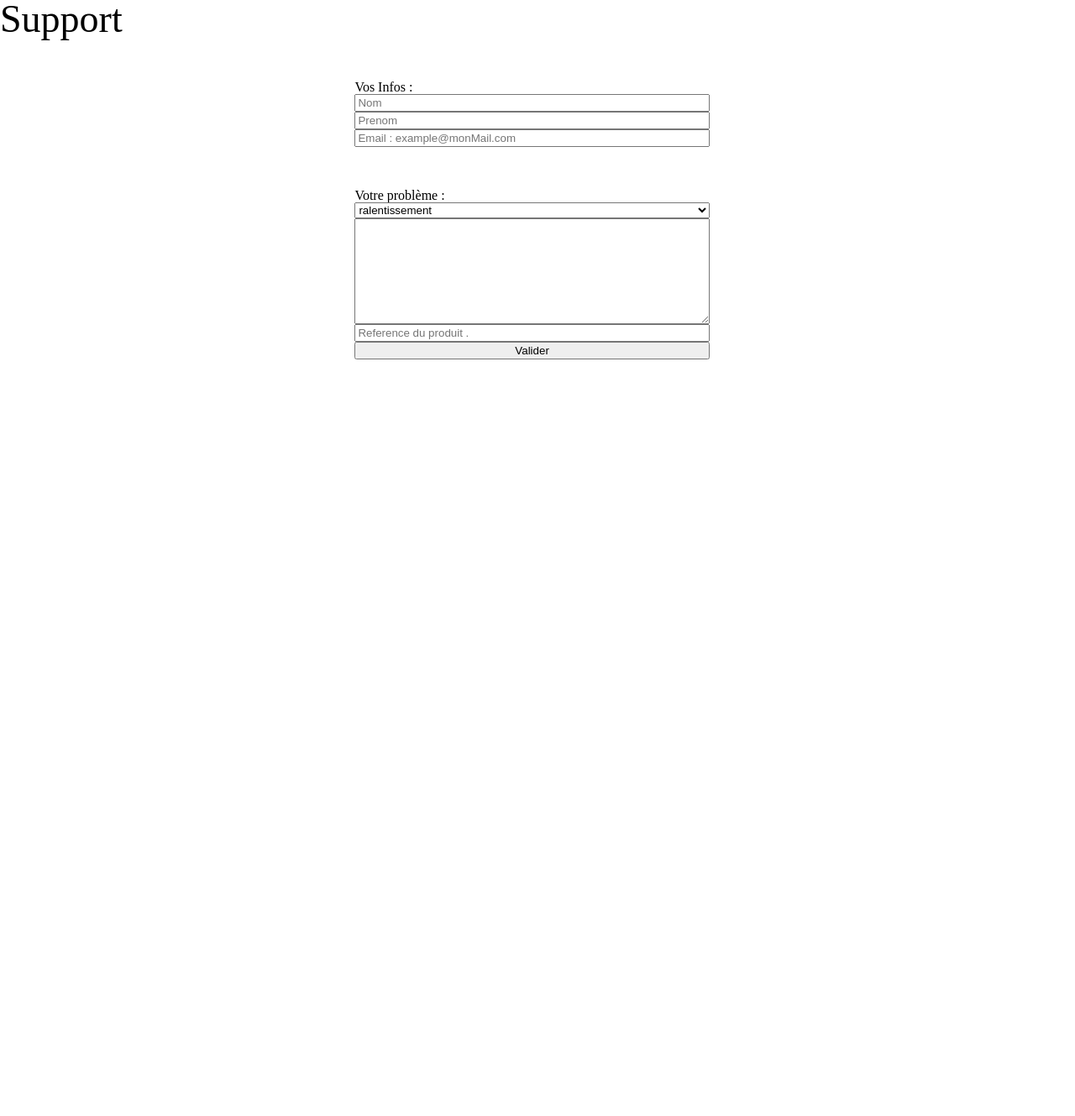
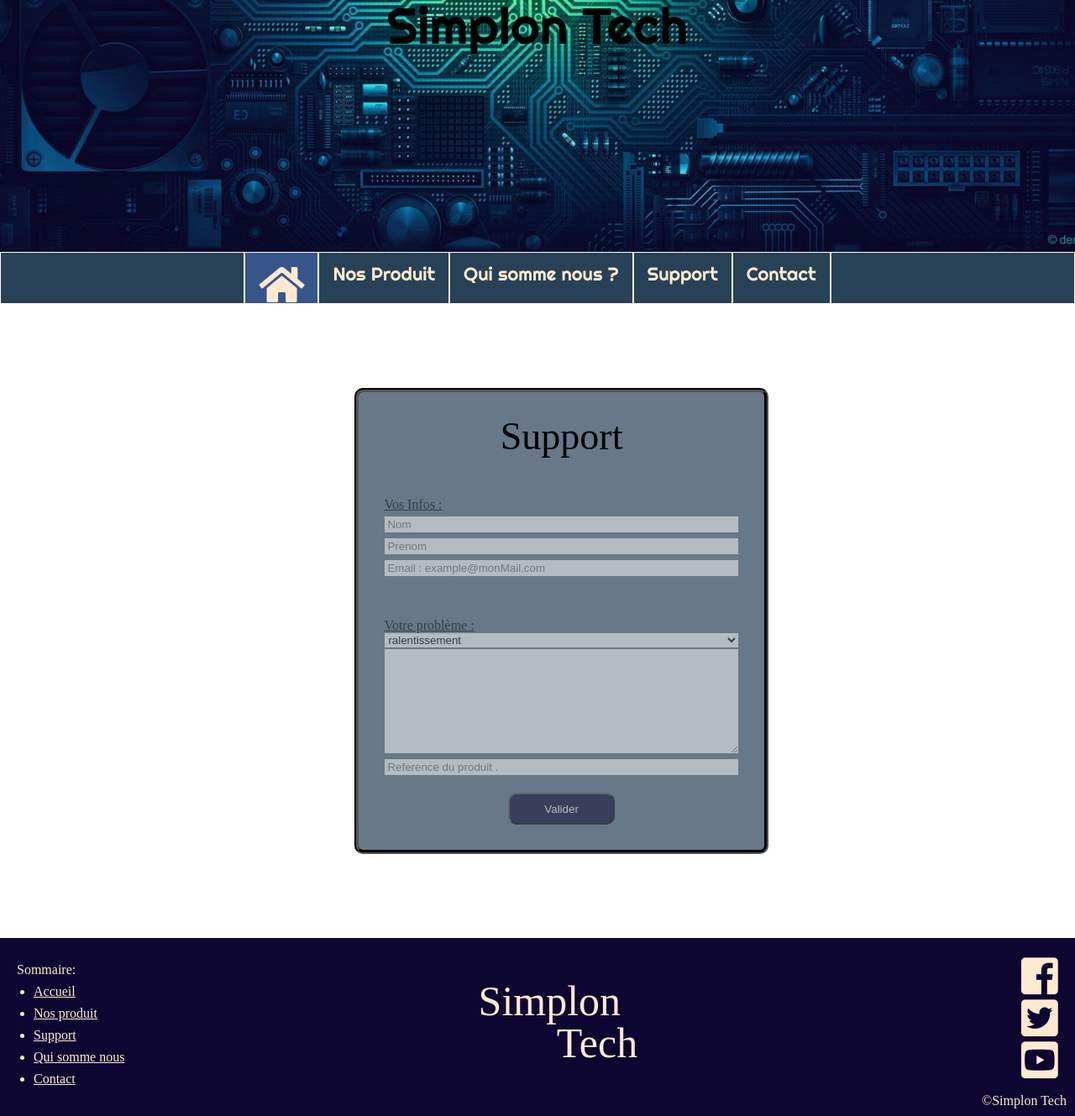
Before and after one commit to tmillot08/SimplonTech, a PHP site: page /html/support.html in a window 1280 px wide. Shown: the whole page at 84% size. Before the commit the page ends 428 px from the top, so only its background shows below. Run offline with PHP 8.4, Linux system fonts and the light colour scheme; some libraries are stand-ins or nearby versions.

Commit message:
Page support plus fix

```diff
--- a/css/header.css
+++ b/css/header.css
@@ -16,7 +16,7 @@
   font-size: 6rem;
 }
 
-ul {
+header ul {
     list-style-type: none;
     height: 60px;
     margin: 0;
@@ -29,13 +29,13 @@ ul {
     box-shadow: 1px 6px 8px #888888;
 }
 
-li {
+header li {
     height: 60px;
     float: left;
 }
 
 
-li a {
+header li a {
     height: 60px;
     display: block;
     color: #ffead0;
@@ -51,7 +51,7 @@ li a {
   border-left: 2px solid #ffead0;
 }
 
-li a:hover:not(.active){
+header li a:hover:not(.active){
     background-color: black;
 }
 
--- a/css/style.css
+++ b/css/style.css
@@ -30,11 +30,10 @@ footer{
   flex-direction: column;
   flex-wrap: wrap;
   position: absolute;
-  bottom: 0;
   background-color: #0D0630;
   color: #FFEAD0;
   min-width: 100%;
-   max-height: 270px;
+  max-height: 270px;
 }
 
 footer ul {
--- a/css/support.css
+++ b/css/support.css
@@ -1,5 +1,7 @@
-body *{
-
+.supportMain{
+  background-color: white;
+  padding-top: 50px;
+  padding-bottom: 50px;
 }
 
 form{
@@ -9,6 +11,17 @@ form{
   width: 33%;
   margin-left: 33%;
   margin-right: 33%;
+  margin-top: 50px;
+  margin-bottom: 50px;
+  padding: 30px;
+  background-color: rgba(39 ,65,86,0.7);
+  border-radius: 10px;
+  border: 5px groove black;
+  border-style: groove;
+}
+
+form h1{
+  margin: auto;
 }
 
 form fieldset{
@@ -17,3 +30,38 @@ form fieldset{
   justify-content: center;
   margin-top: 50px;
 }
+
+form input{
+  margin-top: 5px
+}
+
+form p{
+  text-decoration: underline;
+}
+
+form fieldset *:not([type="submit"]){
+  opacity: 0.5;
+}
+
+form input[type="submit"]{
+  height: 38px;
+  width: 30%;
+  margin: auto;
+  margin-top: 20px;
+  background-color: #0d0630;
+  color: white;
+  opacity: 0.5;
+  border-radius: 10px;
+
+}
+form input:hover:not([type = "submit"]) , form textarea:hover , form select:hover{
+  background-color: white;
+  opacity: 1.0;
+}
+form input:hover[type="submit"]{
+  background-color: white ;
+  color: teal;
+  border: 2px solid teal;
+  width: 32%;
+  height: 40px;
+}
--- a/html/footer.html
+++ b/html/footer.html
@@ -5,7 +5,6 @@
     <title></title>
     <link rel="stylesheet" href="../css/reset.css">
     <link rel="stylesheet" href="../css/style.css">
-    <link rel="stylesheet" href="../css/footer.css">
     <link rel="stylesheet" href="https://use.fontawesome.com/releases/v5.0.13/css/all.css" integrity="sha384-DNOHZ68U8hZfKXOrtjWvjxusGo9WQnrNx2sqG0tfsghAvtVlRW3tvkXWZh58N9jp" crossorigin="anonymous">
   </head>
   <body>
--- a/html/support.html
+++ b/html/support.html
@@ -6,15 +6,41 @@
     <link rel="stylesheet" href="../css/reset.css">
     <link rel="stylesheet" href="../css/style.css">
     <link rel="stylesheet" href="../css/support.css">
+    <link rel="stylesheet" href="../css/header.css">
+    <link rel="stylesheet" href="https://use.fontawesome.com/releases/v5.0.13/css/all.css" integrity="sha384-DNOHZ68U8hZfKXOrtjWvjxusGo9WQnrNx2sqG0tfsghAvtVlRW3tvkXWZh58N9jp" crossorigin="anonymous">
+
   </head>
   <body>
+
     <header>
+      <div id="ban">
+        <div class="center">
+          <div class="title">Simplon Tech</div>
+        </div>
+      </div>
 
+      <nav>
+        <ul>
+          <li>
+            <a href="#" class="fa fa-home fa-3x active" id="left" ></a>
+          </li>
+          <li class="prod">
+            <a href="#">Nos Produit</a>
+            <div class="deroule" id="left">
+              <a href="#"> Hardware</a>
+              <a href="#">Software</a>
+            </div>
+          </li>
+          <li> <a href="#">Qui somme nous ?</a></li>
+          <li> <a href="#"> Support</a> </li>
+          <li>  <a href="#">Contact</a></li>
+        </ul>
+      </nav>
     </header>
 
     <main class="supportMain">
-      <h1>Support</h1>
       <form action="index.html" method="post">
+        <h1>Support</h1>
         <fieldset class="infoClient">
           <p>Vos Infos :</p>
           <input type="text" name="nom" placeholder="Nom" required>
@@ -37,7 +63,27 @@
     </main>
 
     <footer>
-
+      <div class="navLogo">
+        <div class ="navFooter">
+          <ul><p>Sommaire:</p>
+            <a href=""><li>Accueil</li></a>
+            <a href=""><li>Nos produit</li></a>
+            <a href=""><li>Support</li></a>
+            <a href=""><li>Qui somme nous</li></a>
+            <a href=""><li>Contact</li></a>
+          </ul>
+        </div>
+        <div class = "logotech">
+          <p>Simplon</p>
+          <p>Tech</p>
+        </div>
+        <div class="groupeLogo">
+          <span class="logo fab fa-facebook-square fa-5x"></span>
+          <span class="logo fab fa-twitter-square fa-5x"></span>
+          <span class="logo fab fa-youtube-square fa-5x"></span>
+        </div>
+    </div>
+    <p id="copyright">©Simplon Tech</p>
     </footer>
   </body>
 </html>
```
